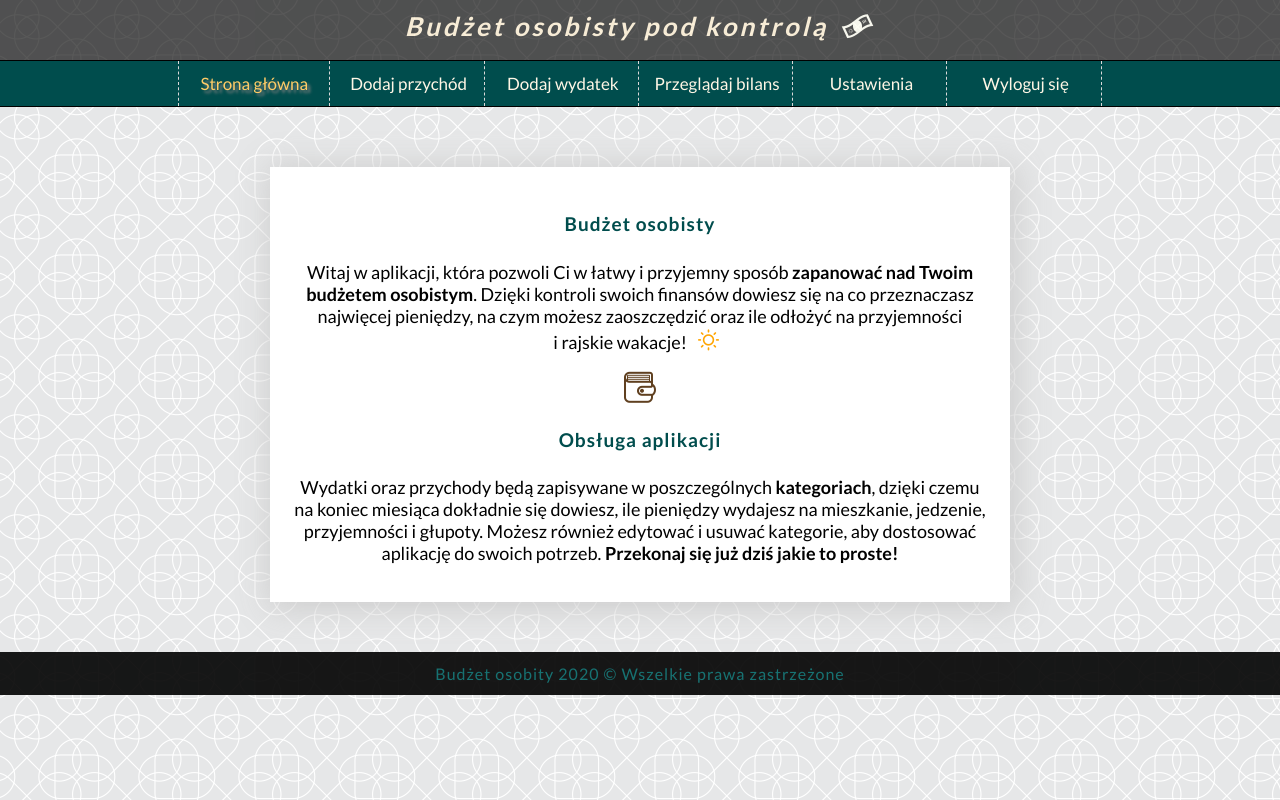
After one commit to ptkontek/Aplikacja-budzet-osobisty, a PHP site: page /stronaGlowna.html in a window 1280 px wide. The commit adds this page. Run offline with PHP 8.4, Linux system fonts and the light colour scheme.

Commit message:
Creating the main page with the application description

```diff
--- /dev/null
+++ b/stronaGlowna.html
@@ -0,0 +1,70 @@
+<!DOCTYPE HTML>
+<html lang="pl">
+<head>
+	<meta charset="utf-8" />
+	<title> Strona główna - budżet osobisty</title>
+	<meta name="description" content="Strona główna - Aplikacja do prowadzenbia budżetu osobistego." />
+	<meta name="keywords" content="budżet osobisty, finanse, przychody, wydatki, kontrola finansów, przychody, oszczędzanie" />
+	<meta http-equiv="X-UA-Compatible" content="IE=edge,chrome=1" />
+
+	<link rel="stylesheet" href="style.css" type="text/css" />
+	<link href="https://fonts.googleapis.com/css?family=Lato:400,700&amp;subset=latin-ext" rel="stylesheet">
+	<link href="css/fontello.css" rel="stylesheet" type="text/css" />
+
+	<!--[if lt IE 9]>
+	<script src="//cdnjs.cloudflare.com/ajax/libs/html5shiv/3.7.3/html5shiv.min.js"></script>
+	<![endif]-->
+
+</head>
+
+<body>
+
+	<header>
+
+		<h1 class="logo">Budżet osobisty pod kontrolą <i class="icon-dollar"></i></h1>
+
+		<nav id="topnav">
+
+			<ol class="menu">
+				<li class="active">Strona główna</li>
+				<li><a href="przychody.html">Dodaj przychód</a></li>
+				<li><a href="wydatki.html">Dodaj wydatek</a></li>
+				<li><a href="bilans.html">Przeglądaj bilans</a></li>
+				<li><a href="ustawienia.html">Ustawienia</a>
+					<ul>
+						<li><a href="zmianDane.html">Zmień dane</a></li>
+						<li><a href="zmienKategorie.html">Zmień kategorie</a></li>
+						<li><a href="usunWpis.html">Usuń ostatnie wpisy</a></li>
+					</ul>
+				</li>
+				<li><a href="#">Wyloguj się</a></li>
+			</ol>
+		</nav>
+
+	</header>
+
+	<main>
+		<article>
+
+				<div id="content" style="font-size:18px;" >
+				<h4 style="font-size:19px; letter-spacing:1px;"> Budżet osobisty </h3>
+						<p> Witaj w aplikacji, która pozwoli Ci w łatwy i przyjemny sposób <strong> zapanować nad Twoim budżetem osobistym</strong>. Dzięki kontroli swoich finansów dowiesz się na co przeznaczasz najwięcej pieniędzy, na czym możesz zaoszczędzić oraz ile odłożyć na przyjemności <br>i rajskie wakacje! <i class="icon-sun"></i> </p>
+						<i class="icon-wallet"></i>
+
+						<h4 style="font-size:19px; letter-spacing:1px;"> Obsługa aplikacji </h3>
+						<p> Wydatki oraz przychody będą zapisywane w poszczególnych <strong>kategoriach</strong>, dzięki czemu na koniec miesiąca dokładnie się dowiesz, ile pieniędzy wydajesz na mieszkanie, jedzenie, przyjemności i głupoty. Możesz również edytować i usuwać kategorie, aby dostosować aplikację do swoich potrzeb. <strong>Przekonaj się już dziś jakie to proste!</strong></p>
+
+
+				</div>
+		</article>
+	</main>
+
+		<div id="footer">
+			Budżet osobity 2020 &copy; Wszelkie prawa zastrzeżone
+		</div>
+
+	</div>
+
+
+</body>
+</html>
--- a/style.css
+++ b/style.css
@@ -15,7 +15,7 @@ h1.logo
 	margin: 0px;
 	background-color: black;
 	font-size: 26px;
-	color: ivory;
+	color: #ffeecc;
 	text-align: center;
 	padding: 10px 0px 0px 0px;
 	letter-spacing: 3px;
@@ -53,29 +53,32 @@ h4
 	width: 100%;
 	border-top: 1px solid #000;
 	border-bottom: 1px solid #000;
+
 }
 
 .menu
 {
 	list-style-type: none;
 	margin: 0;
-	padding: 7px;
+	padding: 0;
 	font-size: 17px;
-	height: 34px;
+	height: 45px;
 	line-height: 200%;
 }
 
 .menu > li
 {
 	display: inline-block;
-	padding-left: 25px;
-	padding-right: 25px;
+	padding: 0;
+	margin: 0;
 	border-right: 1px dashed #d9d9d9;
+	width: 150px;
+	line-height: 45px;
 }
 
 .menu a
 {
-	color: ivory;
+	color: #fff7e6;
 	text-decoration: none;
 }
 
@@ -84,22 +87,25 @@ h4
 	border-left: 1px dashed #d9d9d9;
 }
 
-.menu > li:hover,
-.menu > li > ul > li:hover
+.menu > li:hover
 {
-
-	background-color: #006666;
 	cursor: pointer;
 	color: #0a2b42;
 }
 
-.menu >.active>a
+.menu > li > ul > li:hover
 {
-	color: #ffe6b3;
-	text-shadow: 3px 3px 3px grey;
+	cursor: pointer;
+	color: #0a2b42;
+	opacity: 0.9;
+
 }
 
-.menu > li:hover > a,
+.menu > li:hover > a
+{
+	color: #ffcc66;
+}
+
 .menu > li > ul > li:hover > a
 {
 	color: #000;
@@ -113,6 +119,9 @@ h4
 	height: 30px;
 	display: none;
 	font-size: 14px;
+	position: absolute;
+	width: 150px;
+
 }
 
 .menu > li:hover > ul
@@ -122,15 +131,21 @@ h4
 
 .menu > li > ul > li
 {
-	background-color: #004d4d;
+	background-color: #ffcc66;
 	position: relative;
 	z-index: 100;
-	border-top: 1px dashed #751b1b;
+
 }
 
+.menu >.active,
+.menu >.active:hover
 
-
-
+{
+	color: #ffcc66;
+	text-shadow: 3px 3px 3px grey;
+	cursor: default;
+	background-color:#004d4d;
+}
 
 .user
 {
@@ -293,4 +308,5 @@ fieldset .row
 	padding: 12px;
 	font-size: 16px;
 	letter-spacing: 1px;
+	opacity: 0.9;
 }
```
